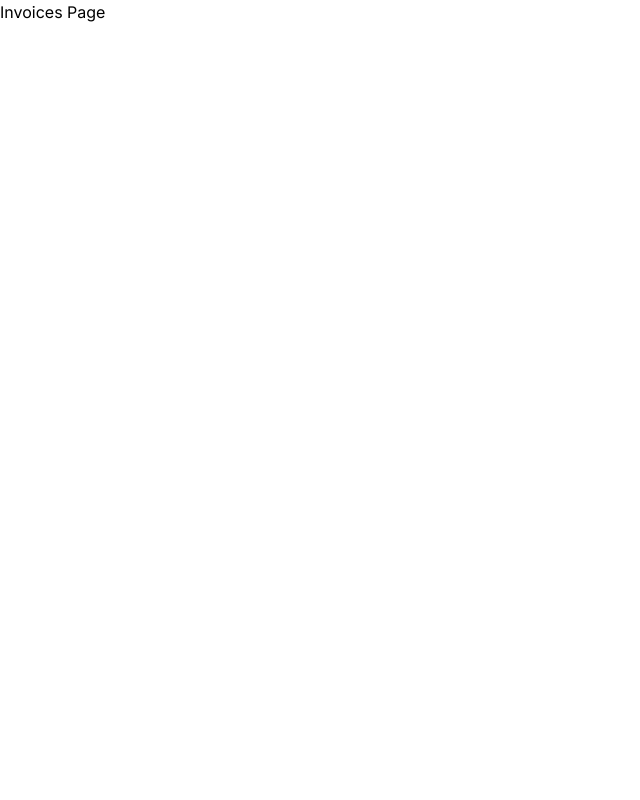
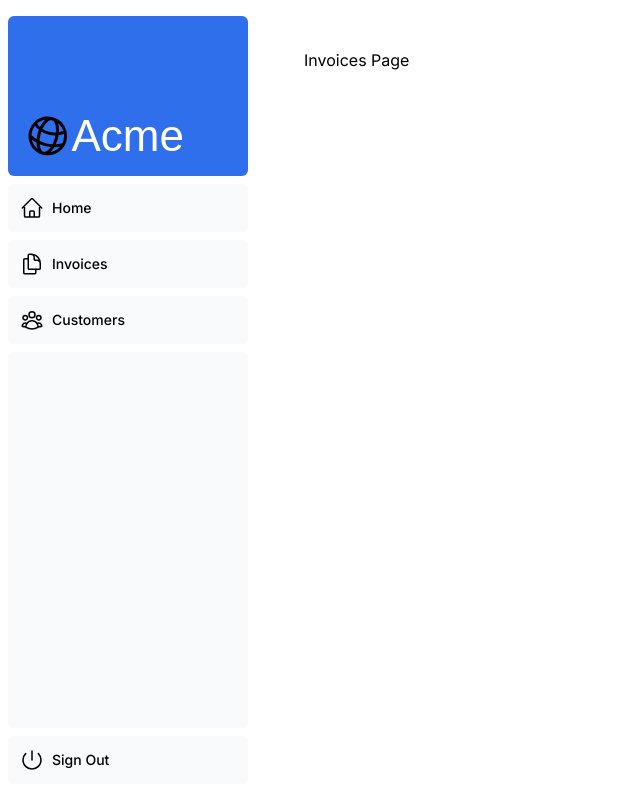
Before and after one commit to xterler159/nextjs-dashboard, a Next.js app: page /dashboard/invoices in a window 1280 px wide. Shown: the whole page, without its empty margins (0-640 px from the left). Built offline with nearby package versions, Linux system fonts and the light colour scheme; a web font is replaced by a local one.

Commit message:
chapter 4: Creating Layouts and Pages
Created a layout for the Dashboard page

```diff
--- /dev/null
+++ b/app/dashboard/layout.tsx
@@ -0,0 +1,19 @@
+import { ReactNode } from 'react';
+
+import SideNav from '@/app/ui/dashboard/sidenav';
+
+const Layout = ({ children }: { children: ReactNode }) => {
+  return (
+    <div className="flex h-screen flex-col md:flex-row md:overflow-hidden">
+      <div className="w-full flex-none md:w-64">
+        <SideNav />
+      </div>
+
+      <div className="flex-grow p-6 md:overflow-y-auto md:p-12">
+        {children}
+      </div>
+    </div>
+  )
+}
+
+export default Layout
```
